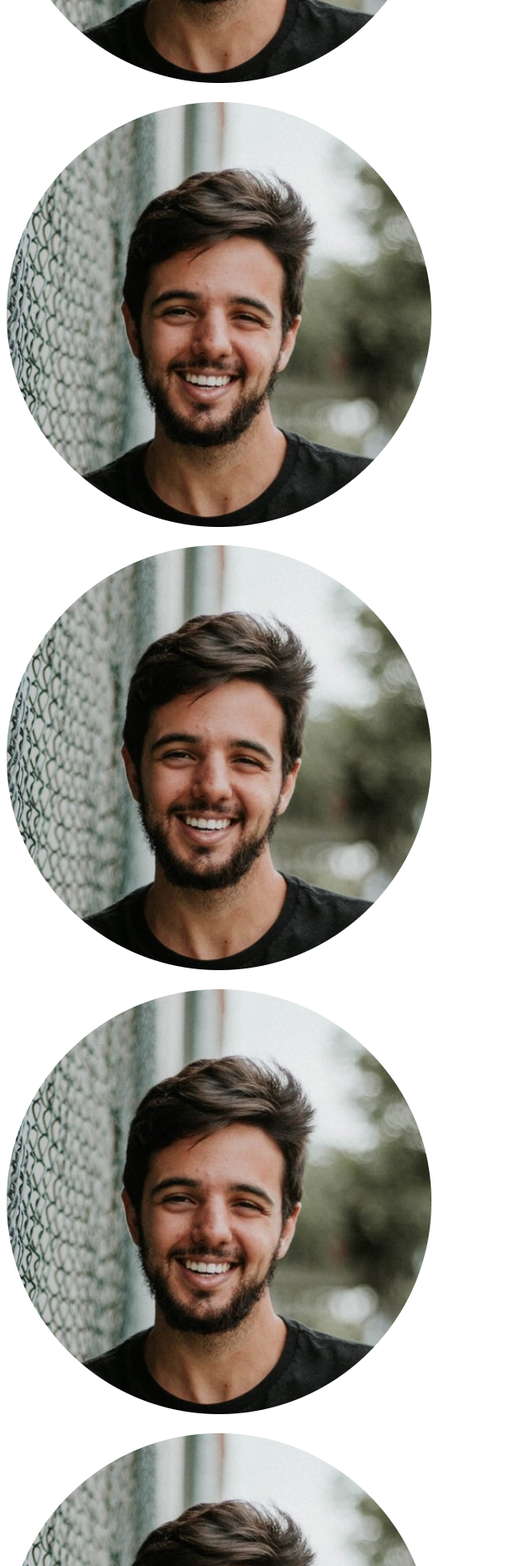
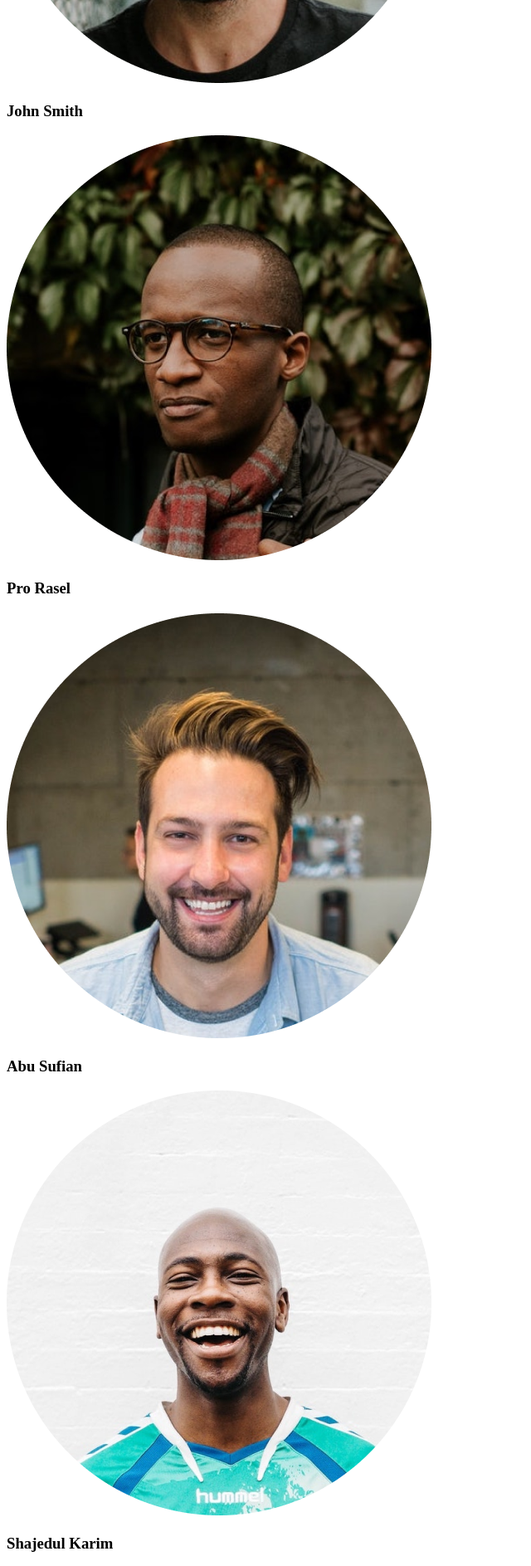
Before and after one commit to Zahid-Nabi/leader-board-css3, a plain HTML site: page index.html in a window 1280 px wide. Shown: the part 420-2307 px from the top of the page at 83% size, without its empty margins (0-640 px from the left). Drawn offline with Linux system fonts and the light colour scheme.

Commit message:
markup changed

```diff
--- a/index.html
+++ b/index.html
@@ -21,27 +21,27 @@
                 <div class="players">
                     <div class="player">
                         <img class="player-image" src="./images/players/player-1.png" alt="">
-                        <h3 class="player-name"></h3>
+                        <h3 class="player-name">John Smith</h3>
                     </div>
                     <div class="player">
-                        <img class="player-image" src="./images/players/player-1.png" alt="">
-                        <h3 class="player-name"></h3>
+                        <img class="player-image" src="./images/players/player-2.png" alt="">
+                        <h3 class="player-name">Pro Rasel</h3>
                     </div>
                     <div class="player">
-                        <img class="player-image" src="./images/players/player-1.png" alt="">
-                        <h3 class="player-name"></h3>
+                        <img class="player-image" src="./images/players/player-3.png" alt="">
+                        <h3 class="player-name">Abu Sufian</h3>
                     </div>
                     <div class="player">
-                        <img class="player-image" src="./images/players/player-1.png" alt="">
-                        <h3 class="player-name"></h3>
+                        <img class="player-image" src="./images/players/player-4.png" alt="">
+                        <h3 class="player-name">Shajedul Karim</h3>
                     </div>
                     <div class="player">
-                        <img class="player-image" src="./images/players/player-1.png" alt="">
-                        <h3 class="player-name"></h3>
+                        <img class="player-image" src="./images/players/player-5.png" alt="">
+                        <h3 class="player-name">Maruf Ahmed</h3>
                     </div>
                     <div class="player">
-                        <img class="player-image" src="./images/players/player-1.png" alt="">
-                        <h3 class="player-name"></h3>
+                        <img class="player-image" src="./images/players/player-6.png" alt="">
+                        <h3 class="player-name">Mujahid</h3>
                     </div>
                 </div>
             </div>
```
